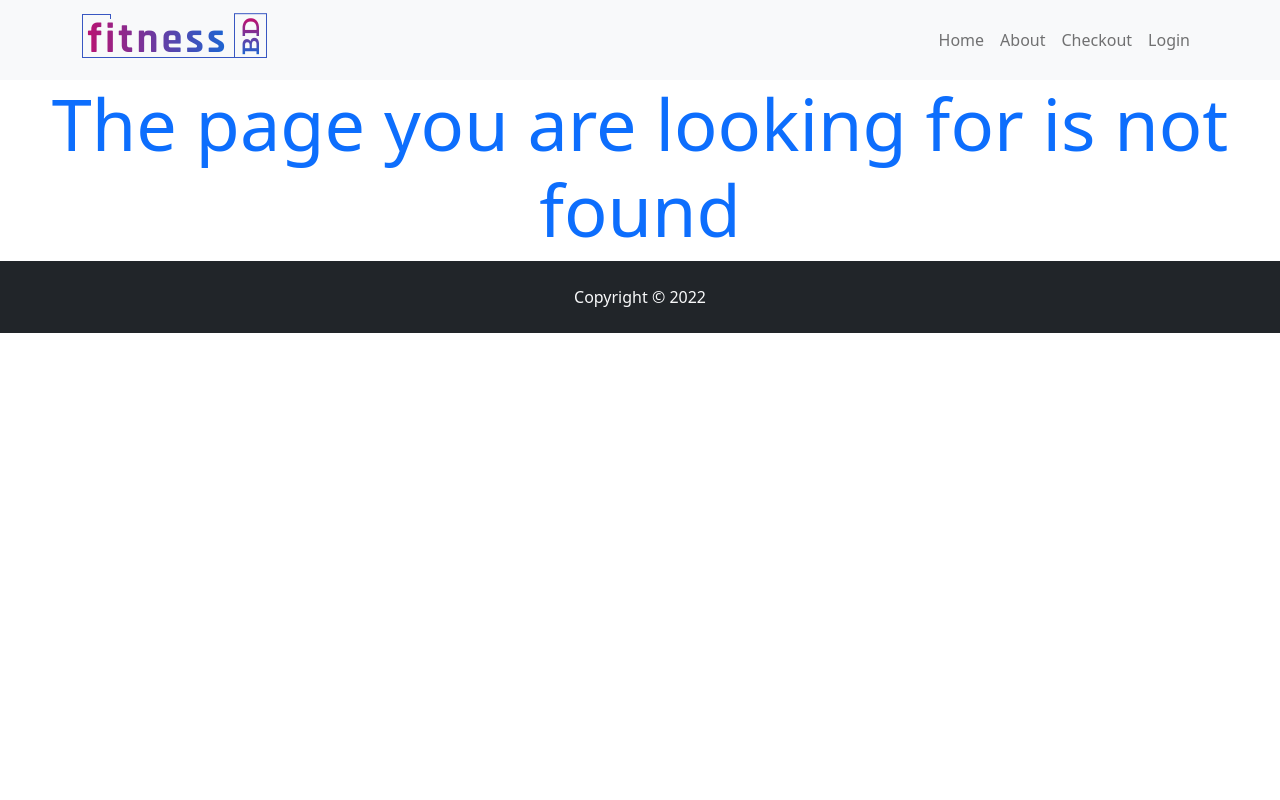
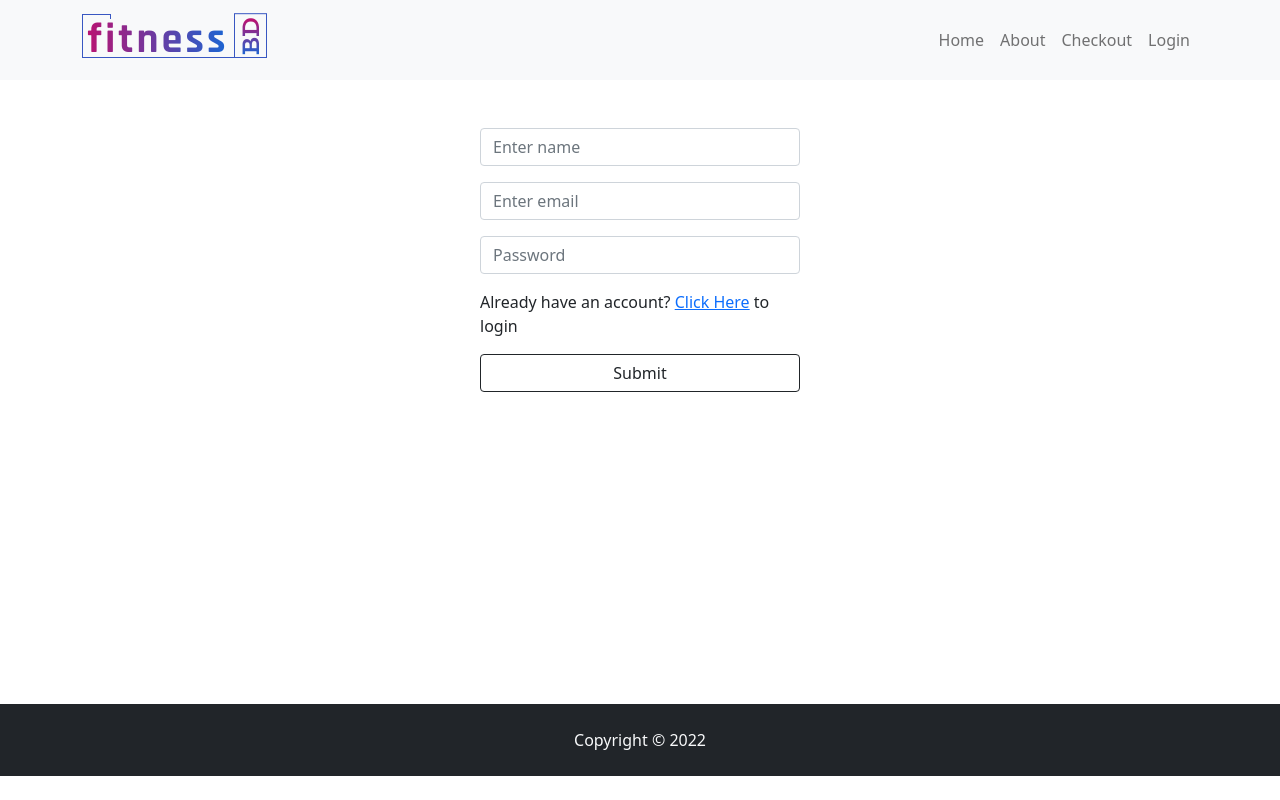
Before and after one commit to sayedmdsafwan/fitness-bd-react-auth, a React (Create React App) app: page /signup in a window 1280 px wide. Before the commit this address had no page. Built offline with nearby package versions, Linux system fonts and the light colour scheme.

Commit message:
login and sign up page design complete

```diff
--- a/src/App.js
+++ b/src/App.js
@@ -6,6 +6,7 @@ import Footer from "./components/Footer/Footer";
 import Header from "./components/Header/Header";
 import Home from "./components/Home/Home";
 import Login from "./components/Login/Login";
+import Register from "./components/Register/Register";
 
 function App() {
     return (
@@ -17,6 +18,7 @@ function App() {
                 <Route path="/about" element={<About></About>}></Route>
                 <Route path="/checkout" element={<Checkout></Checkout>}></Route>
                 <Route path="/login" element={<Login></Login>}></Route>
+                <Route path="/signup" element={<Register></Register>}></Route>
                 <Route path="*" element={<ErrorPage></ErrorPage>}></Route>
             </Routes>
             <Footer></Footer>
--- a/src/components/Login/Login.js
+++ b/src/components/Login/Login.js
@@ -1,7 +1,33 @@
 import React from "react";
+import { Button, Form } from "react-bootstrap";
+import { Link } from "react-router-dom";
 
 const Login = () => {
-    return <div>Login</div>;
+    return (
+        <div
+            className="w-25 py-5 mx-auto"
+            style={{
+                height: "80vh",
+            }}
+        >
+            <Form>
+                <Form.Group className="mb-3" controlId="formBasicEmail">
+                    <Form.Control type="email" placeholder="Enter email" />
+                </Form.Group>
+
+                <Form.Group className="mb-3" controlId="formBasicPassword">
+                    <Form.Control type="password" placeholder="Password" />
+                </Form.Group>
+                <p>
+                    New to fitnessBD? <Link to="/signup">Click Here</Link> to
+                    sign up
+                </p>
+                <Button variant="outline-dark" className="w-100" type="submit">
+                    Submit
+                </Button>
+            </Form>
+        </div>
+    );
 };
 
 export default Login;
--- /dev/null
+++ b/src/components/Register/Register.js
@@ -0,0 +1,42 @@
+import React from "react";
+import { Button, Form } from "react-bootstrap";
+import { Link } from "react-router-dom";
+
+const Register = () => {
+    return (
+        <div>
+            <div
+                className="w-25 py-5 mx-auto"
+                style={{
+                    height: "78vh",
+                }}
+            >
+                <Form>
+                    <Form.Group className="mb-3" controlId="formBasicEmail">
+                        <Form.Control type="text" placeholder="Enter name" />
+                    </Form.Group>
+                    <Form.Group className="mb-3" controlId="formBasicEmail">
+                        <Form.Control type="email" placeholder="Enter email" />
+                    </Form.Group>
+
+                    <Form.Group className="mb-3" controlId="formBasicPassword">
+                        <Form.Control type="password" placeholder="Password" />
+                    </Form.Group>
+                    <p>
+                        Already have an account?{" "}
+                        <Link to="/login">Click Here</Link> to login
+                    </p>
+                    <Button
+                        variant="outline-dark"
+                        className="w-100"
+                        type="submit"
+                    >
+                        Submit
+                    </Button>
+                </Form>
+            </div>
+        </div>
+    );
+};
+
+export default Register;
--- a/src/components/Service/Service.js
+++ b/src/components/Service/Service.js
@@ -1,7 +1,13 @@
 import React from "react";
+import { useNavigate } from "react-router-dom";
 
 const Service = ({ service }) => {
     const { name, price, img, description } = service;
+
+    const navigate = useNavigate();
+    const goToCheckout = () => {
+        navigate("/checkout");
+    };
 
     return (
         <div className="card col-md-3 m-4 g-0 shadow-sm">
@@ -12,7 +18,10 @@ const Service = ({ service }) => {
                 <p>
                     <small>Price: ${price}</small>
                 </p>
-                <button className="text-capitalize btn btn-outline-dark w-100">
+                <button
+                    onClick={goToCheckout}
+                    className="text-capitalize btn btn-outline-dark w-100"
+                >
                     Buy this package
                 </button>
             </div>
```
